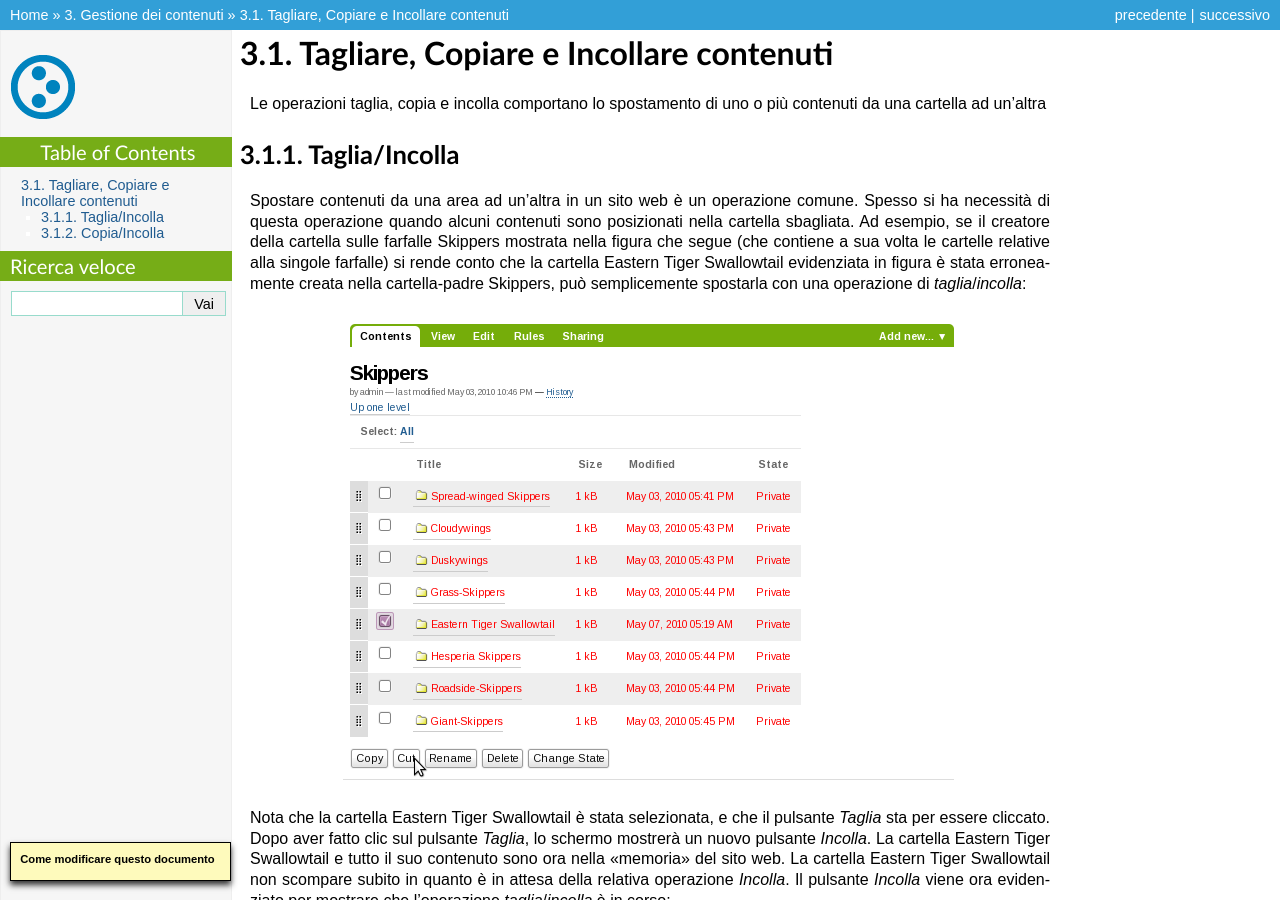
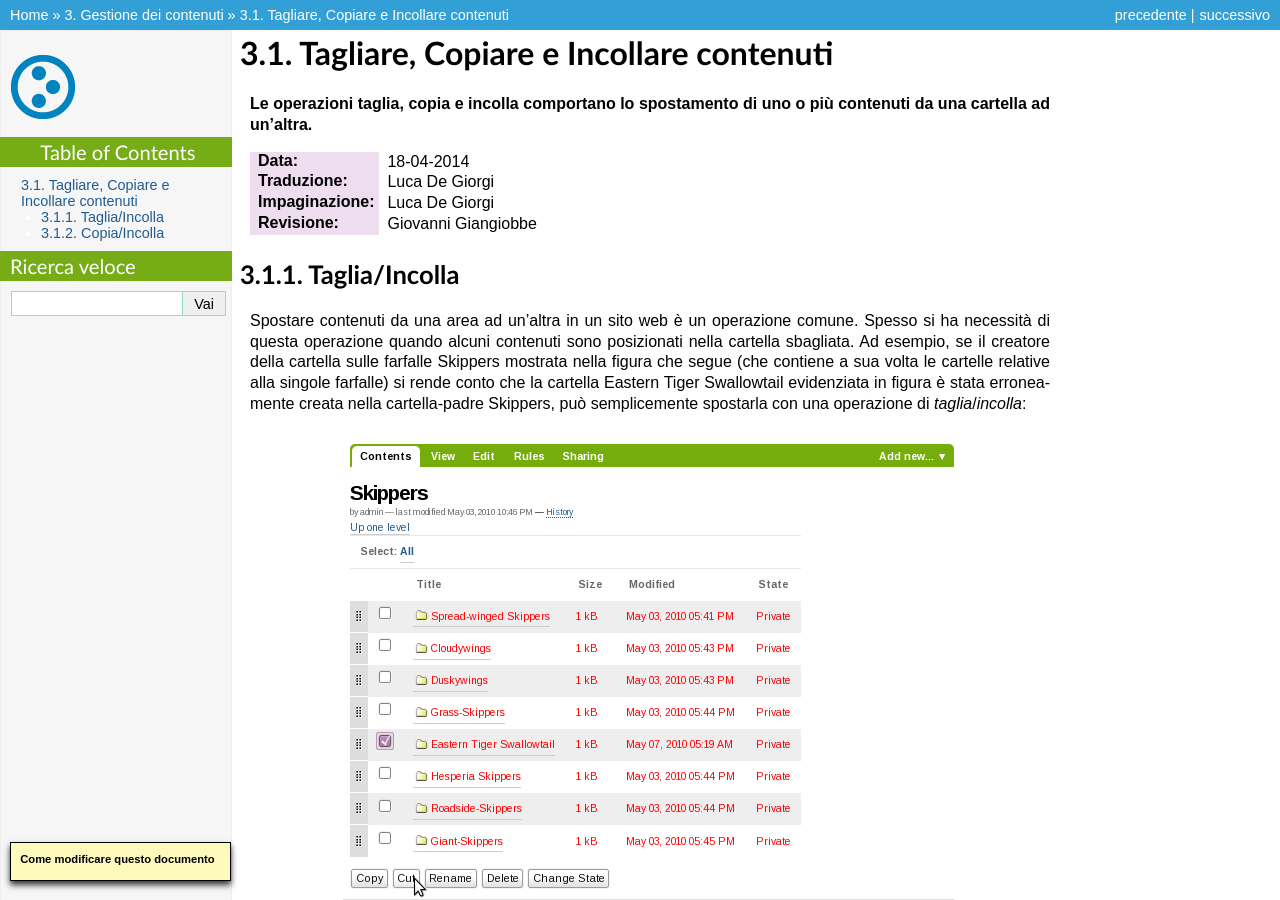
Before and after one commit to plone-it/collective.italiandocumentation, a Sphinx documentation site: the page built from source/managing-content/cutting-copying-and-pasting-items.rst, in a window 1280 px wide and 900 px high. Built offline with Sphinx 7.4.7, drawn with Linux system fonts in a browser that asks for light colours; pages that are not in the unit, such as notebooks, are missing from menus.

Commit message:
Update cutting-copying-and-pasting-items.rst

```diff
--- a/source/managing-content/cutting-copying-and-pasting-items.rst
+++ b/source/managing-content/cutting-copying-and-pasting-items.rst
@@ -1,8 +1,13 @@
 Tagliare, Copiare e Incollare contenuti
 =======================================
 
-Le operazioni taglia, copia e incolla comportano lo spostamento di uno o più contenuti
-da una cartella ad un'altra
+**Le operazioni taglia, copia e incolla comportano lo spostamento di uno o più contenuti
+da una cartella ad un'altra.**
+
+:Data: 18-04-2014
+:Traduzione: Luca De Giorgi
+:Impaginazione: Luca De Giorgi
+:Revisione: Giovanni Giangiobbe
 
 Taglia/Incolla
 --------------
```
